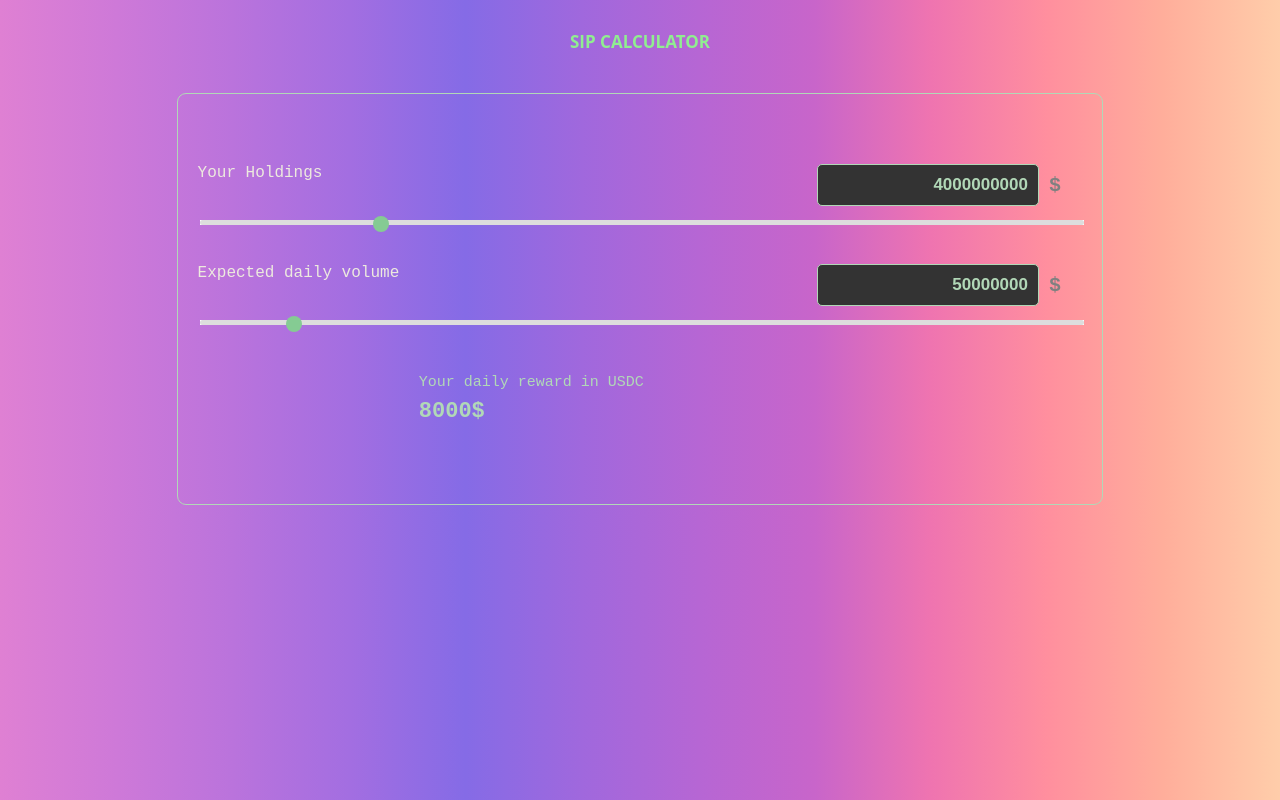
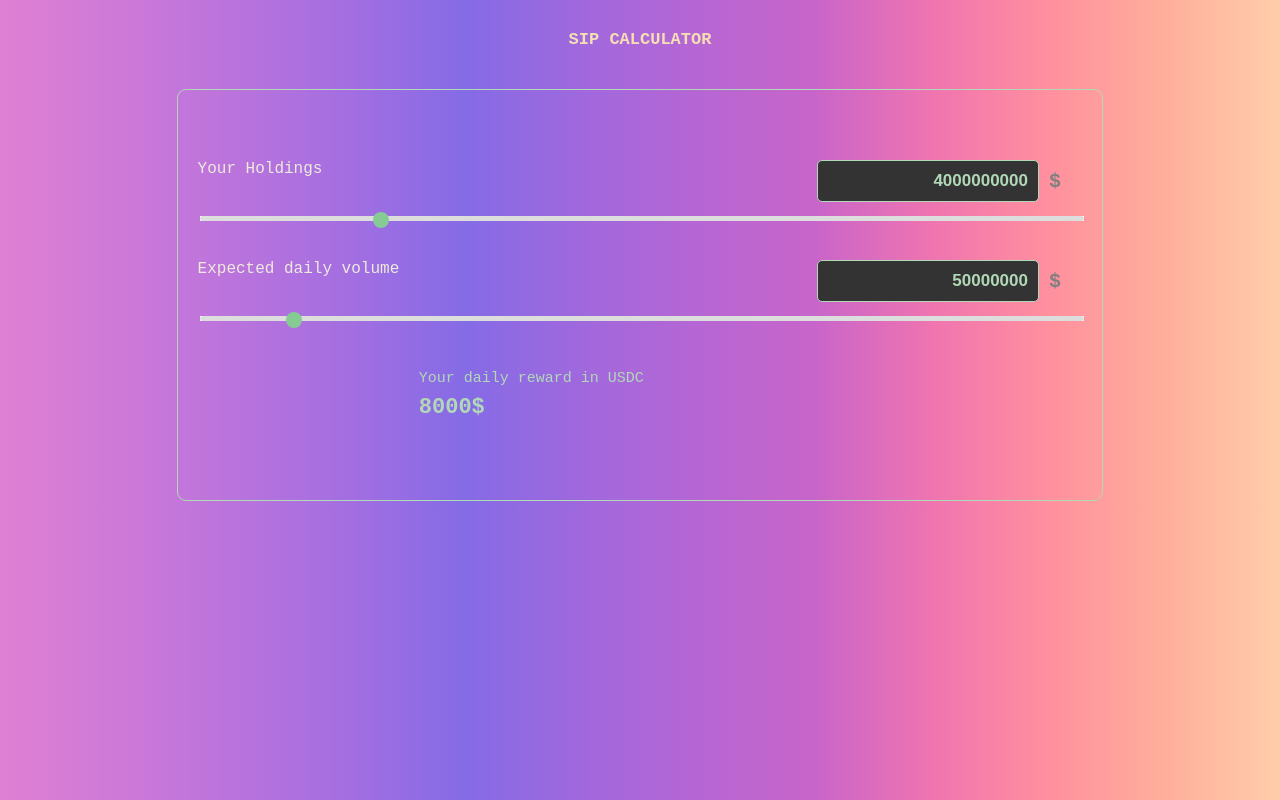
Before and after one commit to sharbiarb23/sip-calculator, a React (Vite) app: page / in a window 1280 px wide. Shown: the top 800 px of the page. Built offline with nearby package versions, Linux system fonts and the light colour scheme.

Commit message:
font update header

```diff
--- a/src/App.css
+++ b/src/App.css
@@ -7,10 +7,10 @@
 .header {
   text-align: center;
   margin-top: 30px;
-  color: #90ee90;
+  color: wheat;
   font-size: 17px;
   font-weight: bold;
-  font-family:  'Open Sans';
+  font-family:  monospace;
 }
 
 .container {
```
